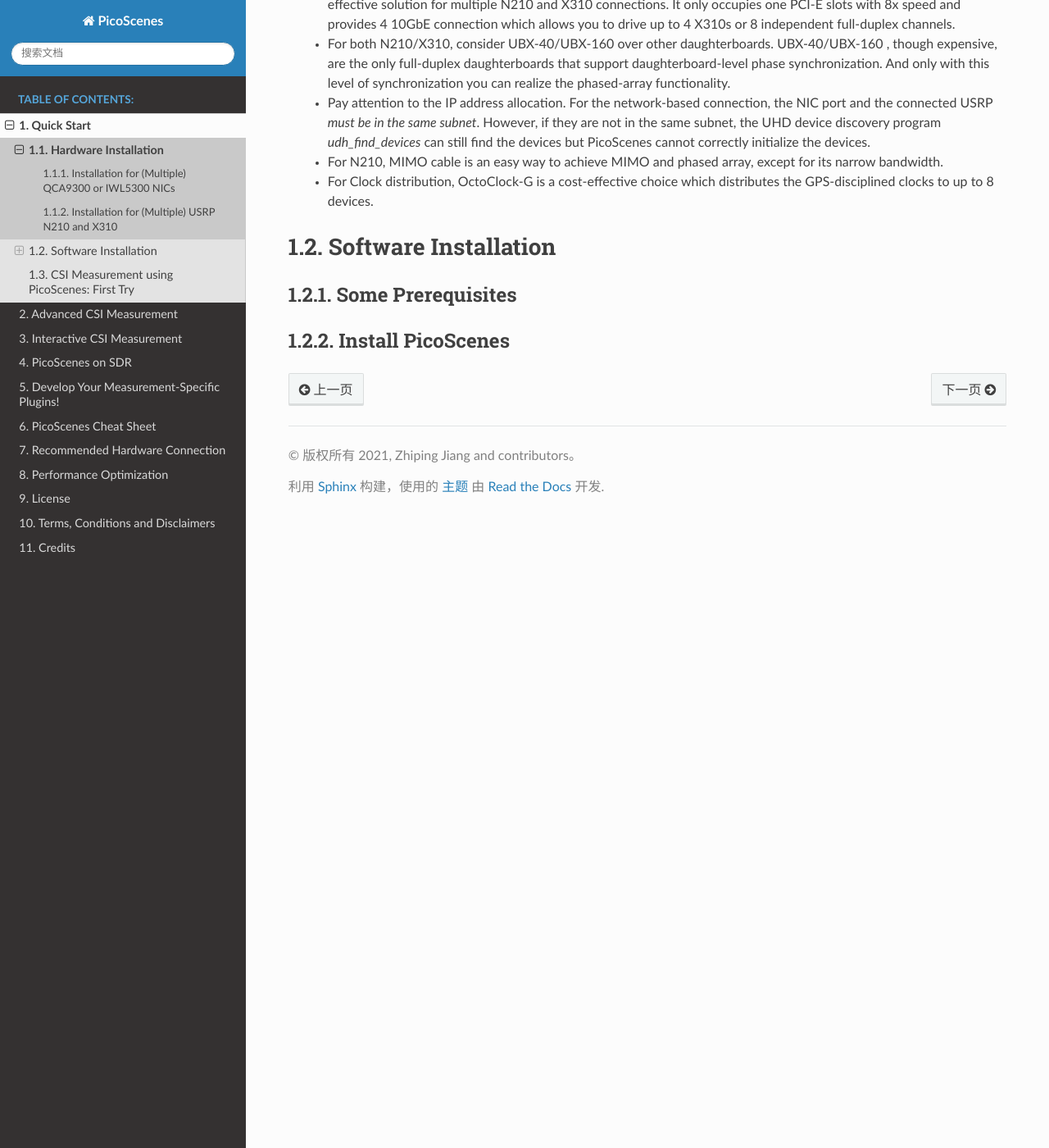
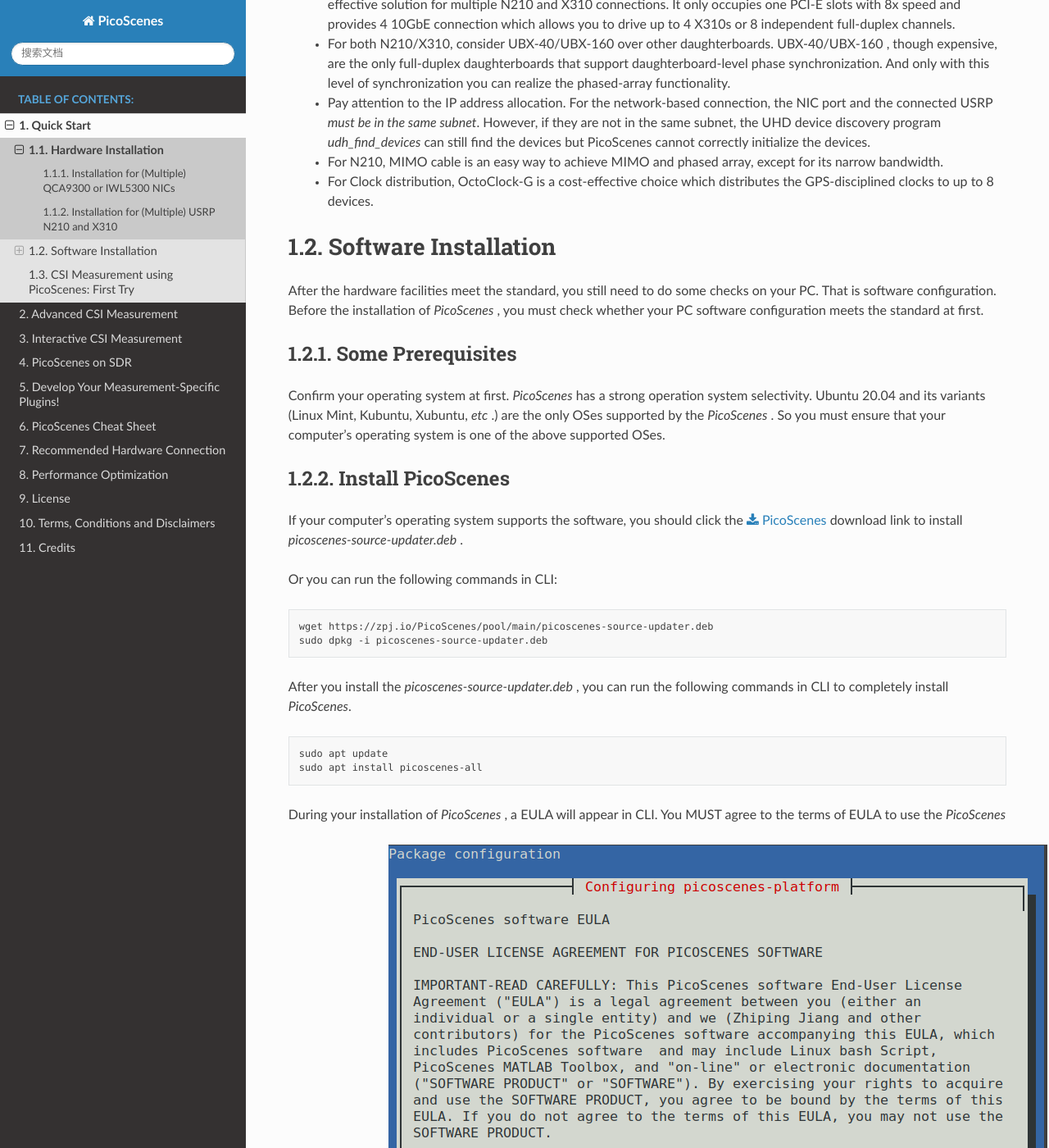
Before and after one commit to wifisensing/PicoScenes-Manual, a Sphinx documentation site: the page built from source/quickstart/installation.rst, in a window 1280 px wide and 1400 px high, scrolled down 2396 px. Shown: the whole window at 82% size. Built offline with Sphinx 7.4.7 and the Read the Docs theme 2.0.0, drawn with Linux system fonts in a browser that asks for light colours; pages that are not in the unit, such as notebooks, are missing from menus; some of the changed text lies outside the part shown.

Commit message:
*add part of software installation

```diff
--- a/source/quickstart/installation.rst
+++ b/source/quickstart/installation.rst
@@ -68,8 +68,45 @@
 Software Installation
 =========================
 
+After the hardware facilities meet the standard, you still need to do some checks on your PC. That is software configuration. Before the installation of `PicoScenes` , you must check whether your PC software configuration meets the standard at first.
+
 Some Prerequisites
 ++++++++++++++++++++
 
+Confirm your operating system at first. `PicoScenes` has a strong operation system selectivity. Ubuntu 20.04 and its variants (Linux Mint, Kubuntu, Xubuntu, `etc` .) are the only OSes supported by the `PicoScenes` . So you must ensure that your computer's operating system is one of the above supported OSes.
+
 Install PicoScenes
 ++++++++++++++++++++
+
+If your computer's operating system supports the software, you should click the :download:`PicoScenes <https://zpj.io/PicoScenes/pool/main/picoscenes-source-updater.deb>` download link to install `picoscenes-source-updater.deb` .
+
+Or you can run the following commands in CLI:
+
+.. code-block:: bash
+
+    wget https://zpj.io/PicoScenes/pool/main/picoscenes-source-updater.deb
+    sudo dpkg -i picoscenes-source-updater.deb
+
+After you install the `picoscenes-source-updater.deb` , you can run the following commands in CLI to completely install `PicoScenes`.
+
+.. code-block:: bash
+
+    sudo apt update
+    sudo apt install picoscenes-all
+
+During your installation of `PicoScenes` , a EULA will appear in CLI. You MUST agree to the terms of EULA to use the `PicoScenes`
+
+    .. figure:: /images/PicoScenes-platform-EULA.png
+        :figwidth: 1000px
+        :target: /images/PicoScenes-platform-EULA.png
+        :align: center
+
+        `PicoScenes` Platform EULA-1
+
+
+    .. figure:: /images/Configuring-picoscenes-platform.png
+        :figwidth: 1000px
+        :target: /images/Configuring-picoscenes-platform.png
+        :align: center
+
+        `PicoScenes` Platform EULA-1
```
Also changed, not shown: source/images/Configuring-picoscenes-platform.png (added), source/images/PicoScenes-platform-EULA.png (added), 1 other file.
